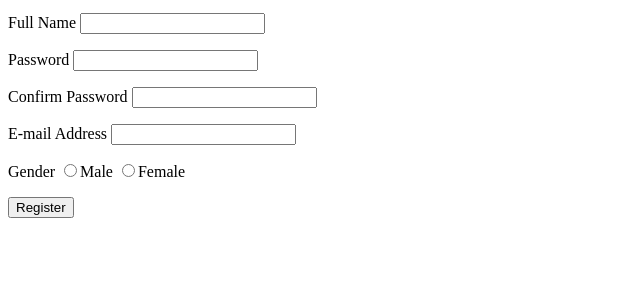
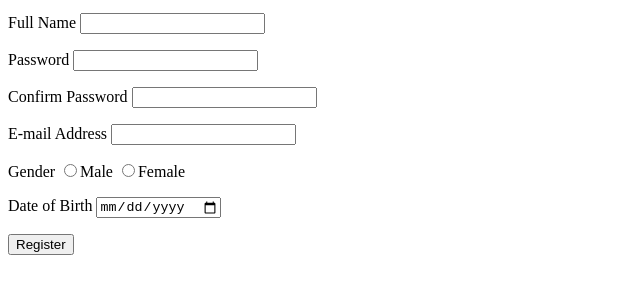
Before and after one commit to torrespro/training-be-module-01, a plain HTML site: page enterprise-integration-widgets/src/main/webapp/static/enterprise-integration/widgets/register/index.html in a window 1280 px wide. Shown: the part 104-398 px from the top of the page, without its empty margins (0-640 px from the left). Drawn offline with Linux system fonts and the light colour scheme.

Commit message:
Update index.html

```diff
--- a/enterprise-integration-widgets/src/main/webapp/static/enterprise-integration/widgets/register/index.html
+++ b/enterprise-integration-widgets/src/main/webapp/static/enterprise-integration/widgets/register/index.html
@@ -39,6 +39,10 @@
                 <input id="reg_gender" type="radio" name="gender" value="M"/>Male
                 <input type="radio" name="gender" value="F"/>Female
             </p>
+            <p>
+                <label for="reg_birthDay">Date of Birth</label>
+                <input type="date" name="dateOfBirth" id="reg_birthDay"/>
+            </p>
         </div>
         <p class="p-container">
             <input type="submit" name="register" id="register" value="Register"/>
```
